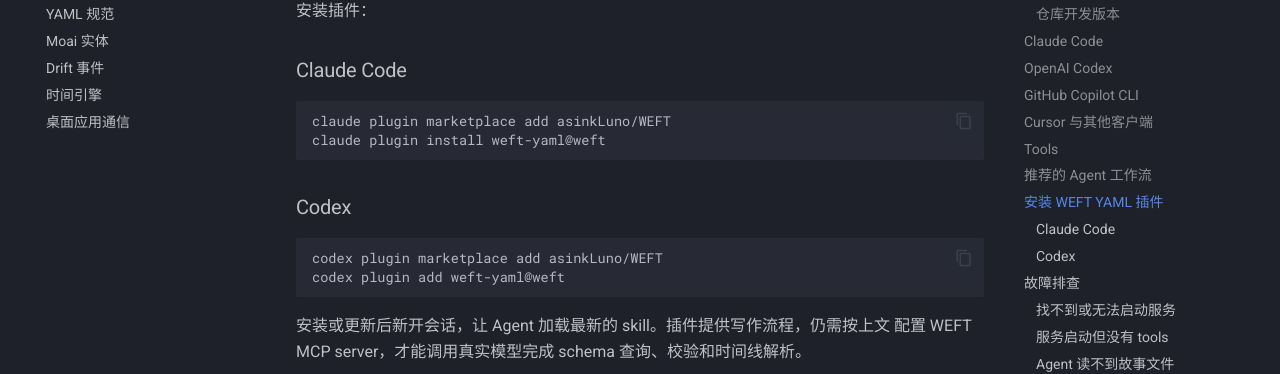
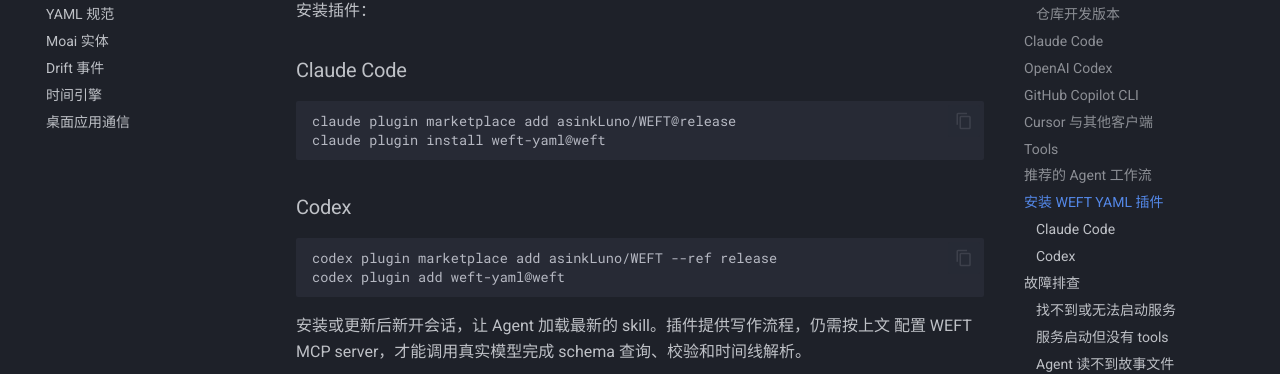
Before and after one commit to asinkLuno/WEFT, an MkDocs documentation site: the page built from docs/mcp.md, in a window 1280 px wide and 900 px high, scrolled down 4311 px. Shown: the part 148-522 px from the top of the window. Built offline with MkDocs 1.6.1 and Material for MkDocs 9.7.7, drawn with Linux system fonts in a browser that asks for light colours.

Commit message:
docs: install marketplace from release branch

````diff
--- a/docs/mcp.md
+++ b/docs/mcp.md
@@ -216,14 +216,14 @@
 ### Claude Code
 
 ```bash
-claude plugin marketplace add asinkLuno/WEFT
+claude plugin marketplace add asinkLuno/WEFT@release
 claude plugin install weft-yaml@weft
 ```
 
 ### Codex
 
 ```bash
-codex plugin marketplace add asinkLuno/WEFT
+codex plugin marketplace add asinkLuno/WEFT --ref release
 codex plugin add weft-yaml@weft
 ```
 
````
